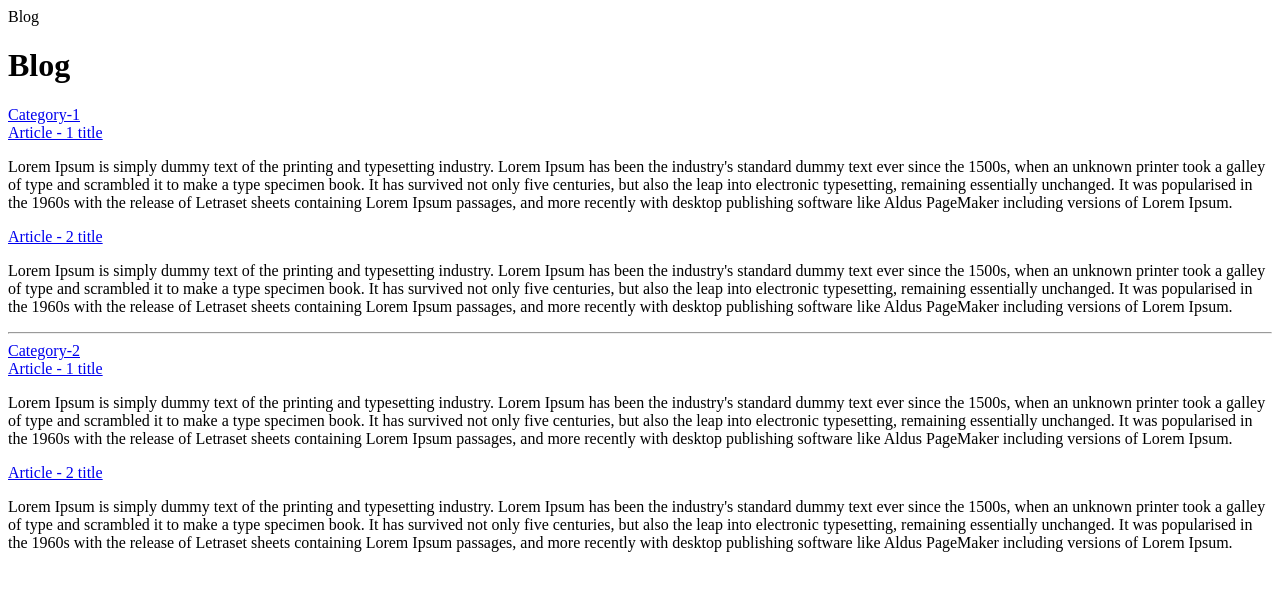
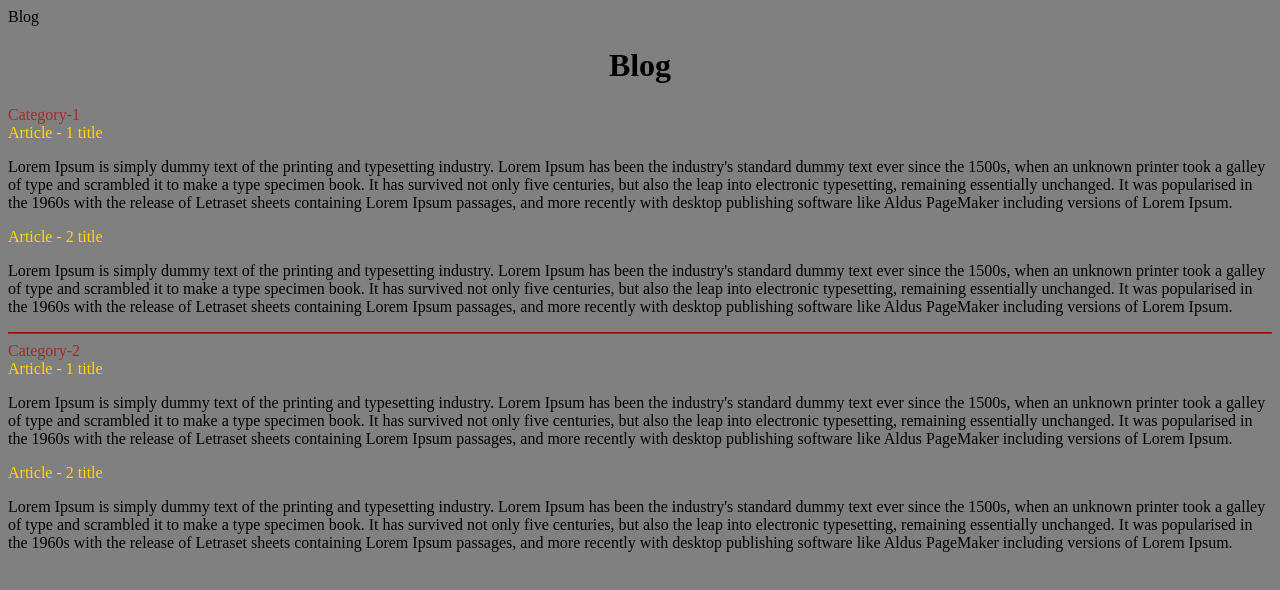
Before and after one commit to khvedelidz3/html-and-css-practices, a plain HTML site: page 6-CSS-Selectors/practice-2/index.html in a window 1280 px wide. Drawn offline with Linux system fonts and the light colour scheme.

Commit message:
feat(6-CSS-Selectors): Finish practice-2

```diff
--- /dev/null
+++ b/6-CSS-Selectors/practice-2/css/style.css
@@ -0,0 +1,25 @@
+body{
+    background: gray;
+}
+
+#mainHeader{
+    text-align: center;
+}
+
+hr{
+    border-color: red;
+}
+
+.articleSection article a{
+    text-decoration: none;
+    color: gold;
+}
+
+.articleSection > a{
+    text-decoration: none;
+    color: brown;
+}
+
+.articleSection article a:hover{
+    color: white;
+}
--- a/6-CSS-Selectors/practice-2/index.html
+++ b/6-CSS-Selectors/practice-2/index.html
@@ -6,6 +6,7 @@
     <meta name="viewport" content="width=device-width, initial-scale=1.0">
     <meta http-equiv="X-UA-Compatible" content="ie=edge">
     <title>5-HTML5-Tags</title>
+    <link rel="stylesheet" href="css/style.css">
 </head>
 
 <body>
@@ -13,11 +14,11 @@
         <nav>
             Blog
         </nav>
-        <h1>Blog</h1>
+        <h1 id="mainHeader">Blog</h1>
     </header>
 
     <main>
-        <section>
+        <section class="articleSection">
             <a href="category-1/index.html">Category-1</a>
             <article>
                 <a href="category-1/article-1.html">Article - 1 title</a>
@@ -51,7 +52,7 @@
             </article>
         </section>
         <hr>
-        <section>
+        <section class="articleSection">
             <a href="category-2/index.html">Category-2</a>
             <article>
                 <a href="category-2/article-1.html">Article - 1 title</a>
```
